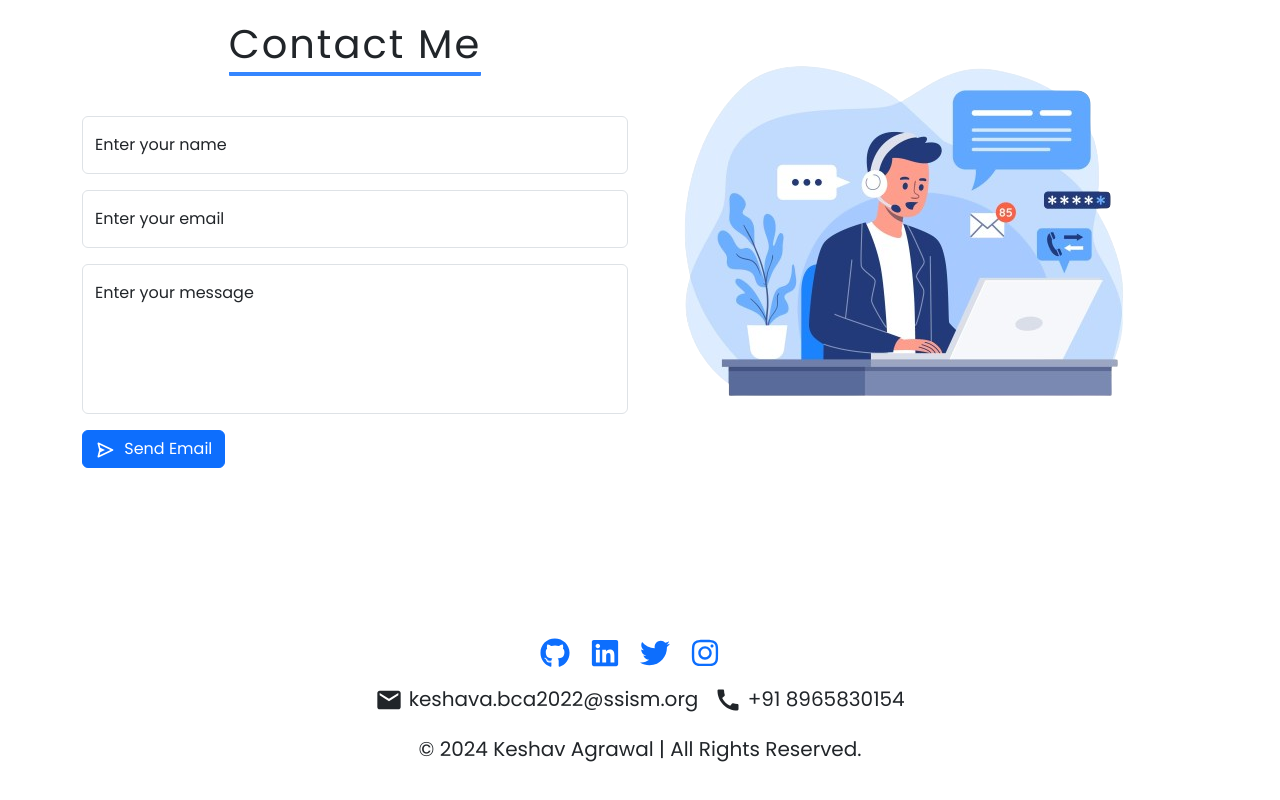
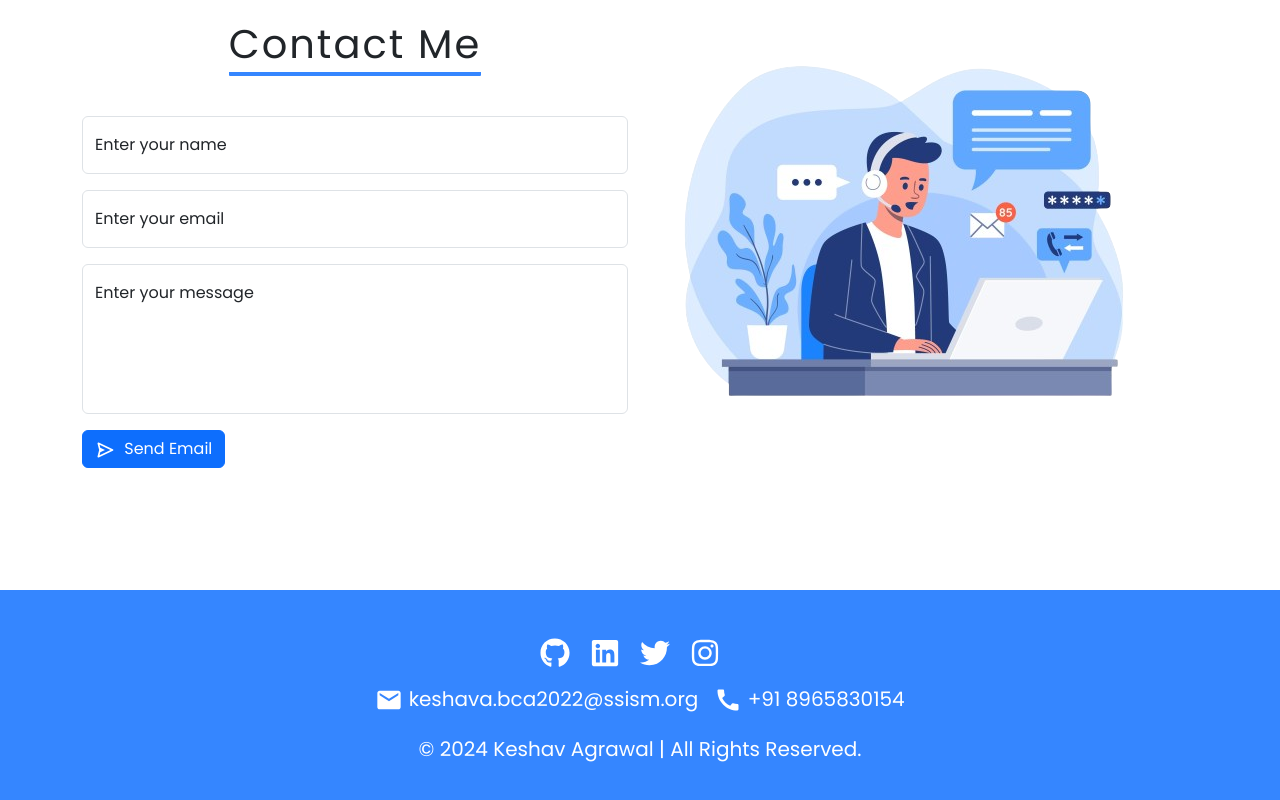
Before and after one commit to KeshavAgrawal04/Portfolio, a React (Vite) app: page / in a window 1280 px wide. Shown: the part 3646-4446 px from the top of the page. Built offline with nearby package versions, Linux system fonts and the light colour scheme.

Commit message:
some fixings

```diff
--- a/src/components/Footer/index.jsx
+++ b/src/components/Footer/index.jsx
@@ -5,19 +5,20 @@ import { motion } from "framer-motion";
 const Footer = () => {
   return (
     <>
-      <motion.footer className="footer d-flex justify-content-center align-items-center flex-column pt-5">
-        <div className="waves">
-          <div className="wave" id="wave1"></div>
-          <div className="wave" id="wave2"></div>
-          <div className="wave" id="wave3"></div>
-          <div className="wave" id="wave4"></div>
-        </div>
+      <motion.footer
+        className="footer d-flex justify-content-center align-items-center flex-column pt-5 p-4"
+        style={{ backgroundColor: "#3586ff", color: "white" }}
+      >
         <ul className="social-icons position-relative d-flex justify-content-center align-items-center flex-wrap list-unstyled">
           <li>
             <a href="https://github.com/keshavagrawal04" target="_blank">
               <FaGithub
                 size={30}
-                style={{ marginRight: "20px", cursor: "pointer" }}
+                style={{
+                  marginRight: "20px",
+                  cursor: "pointer",
+                  color: "white",
+                }}
               />
             </a>
           </li>
@@ -25,7 +26,11 @@ const Footer = () => {
             <a href="https://linkedin.com/in/keshavagrawal04" target="_blank">
               <FaLinkedin
                 size={30}
-                style={{ marginRight: "20px", cursor: "pointer" }}
+                style={{
+                  marginRight: "20px",
+                  cursor: "pointer",
+                  color: "white",
+                }}
               />
             </a>
           </li>
@@ -33,7 +38,11 @@ const Footer = () => {
             <a href="https://twitter.com/keshavagrawal04" target="_blank">
               <FaTwitter
                 size={30}
-                style={{ marginRight: "20px", cursor: "pointer" }}
+                style={{
+                  marginRight: "20px",
+                  cursor: "pointer",
+                  color: "white",
+                }}
               />
             </a>
           </li>
@@ -41,7 +50,11 @@ const Footer = () => {
             <a href="https://instagram.com/keshavagrawal04" target="_blank">
               <FaInstagram
                 size={30}
-                style={{ marginRight: "20px", cursor: "pointer" }}
+                style={{
+                  marginRight: "20px",
+                  cursor: "pointer",
+                  color: "white",
+                }}
               />
             </a>
           </li>
--- a/src/components/ProjectCard/index.jsx
+++ b/src/components/ProjectCard/index.jsx
@@ -54,7 +54,7 @@ const ProjectCard = ({ project }) => {
           target="_blank"
         >
           <AiOutlineEye className="me-2" />
-          Demo
+          Preview
         </motion.a>
       </motion.div>
     </motion.div>
--- a/src/components/Projects/index.jsx
+++ b/src/components/Projects/index.jsx
@@ -23,7 +23,7 @@ const Projects = () => {
       description:
         "The User Management System API is designed to handle user-related operations, providing endpoints to manage user registration, authentication, profile management, and access control. Also authorized using JSON Web Token.",
       coverImage: project2,
-      preview: "https://user-management-system-two.vercel.app/",
+      preview: "https://user-management-system-new.vercel.app/",
       dates: "DEC 2023",
       technologies: ["React JS", "Node JS"],
     },
```
